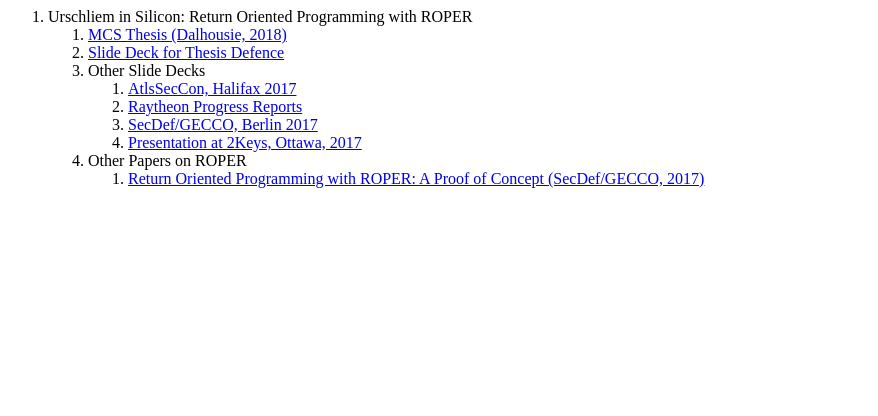
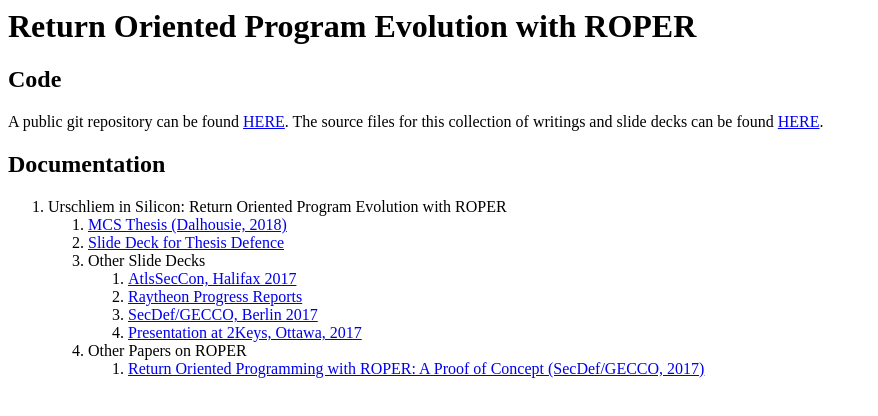
Before and after one commit to oblivia-simplex/roper-doc, a plain HTML site: page index.html in a window 1280 px wide. Shown: the whole page, without its empty margins (0-878 px from the left). Drawn offline with Linux system fonts and the light colour scheme.

Commit message:
added index

```diff
--- a/index.html
+++ b/index.html
@@ -1,5 +1,10 @@
+<h1>Return Oriented Program Evolution with ROPER</h1>
+<h2>Code</h2>
+A public git repository can be found <a href="https://github.com/oblivia-simplex/roper">HERE</a>. The source files for this collection of writings and slide decks can be found <a href="https://github.com/oblivia-simplex/roper-doc">HERE</a>.
+
+<h2>Documentation</h2>
 <ol>
-  <li>Urschliem in Silicon: Return Oriented Programming with ROPER</li>
+  <li>Urschliem in Silicon: Return Oriented Program Evolution with ROPER</li>
   <ol>
     <li><a href="roper-doc/thesis/urschleim_in_silicon.pdf">MCS Thesis (Dalhousie, 2018)</a></li>
     <li><a href="roper-doc/slides/mcs_def/index.html">Slide Deck for Thesis Defence</a></li>
```
